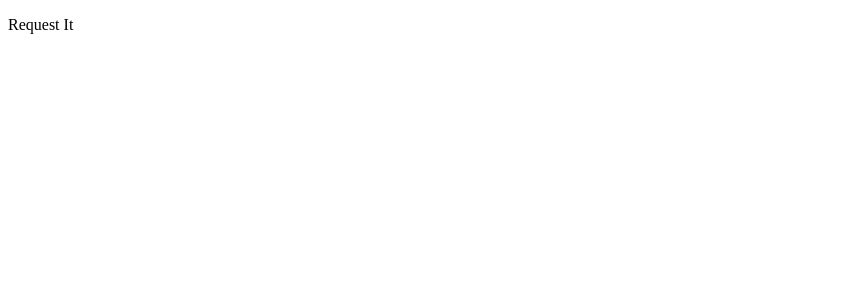
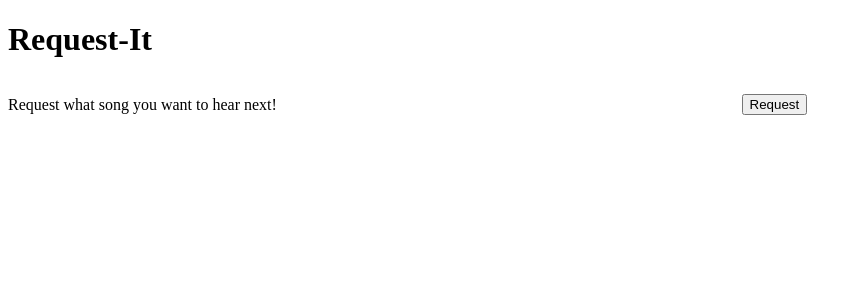
Before and after one commit to tremarkley/RequestIt, a React app: page / in a window 1280 px wide. Shown: the top 300 px of the page, without its empty margins (0-862 px from the left). Built offline with nearby package versions, Linux system fonts and the light colour scheme; the HTML template or start-up script is replaced by a standard one.

Commit message:
Setup style loading for webpack

```diff
--- /dev/null
+++ b/src/client/app/app.jsx
@@ -0,0 +1,16 @@
+import React from 'react';
+import style from './styles/app.css';
+
+const App = () => (
+  <div className="container">
+    <h1>Request-It</h1>
+    <div className={style.requestContainer}>
+      <div className={style.descriptionDiv}><p>Request what song you want to hear next!</p></div>
+      <div className={style.requestButtonDiv}>
+        <button className={style.requestButton}>Request</button>
+      </div>
+    </div>
+  </div>
+);
+
+export default App;
--- a/src/client/app/index.jsx
+++ b/src/client/app/index.jsx
@@ -1,8 +1,5 @@
 import React from 'react';
 import { render } from 'react-dom';
-
-const App = () => (
-  <p>Request It</p>
-);
+import App from './app';
 
 render(<App />, document.getElementById('app'));
--- /dev/null
+++ b/src/client/app/styles/app.css
@@ -0,0 +1,8 @@
+.requestContainer {
+  display: flex;
+  flex-direction: row;
+}
+
+.requestButtonDiv {
+  margin: auto;
+}
--- a/webpack.config.js
+++ b/webpack.config.js
@@ -1,5 +1,6 @@
 // const webpack = require('webpack');
 const path = require('path');
+const combineLoaders = require('webpack-combine-loaders');
 
 const BUILD_DIR = path.resolve(__dirname, 'src/client/public');
 const APP_DIR = path.resolve(__dirname, 'src/client/app');
@@ -17,7 +18,24 @@ const config = {
         include: APP_DIR,
         loader: 'babel-loader',
       },
+      {
+        test: /\.css$/,
+        loader: combineLoaders([
+          {
+            loader: 'style-loader',
+          }, {
+            loader: 'css-loader',
+            query: {
+              modules: true,
+              localIdentName: '[name]__[local]___[hash:base64:5]',
+            },
+          },
+        ]),
+      },
     ],
+  },
+  resolve: {
+    extensions: ['.js', '.jsx'],
   },
 };
 
```
